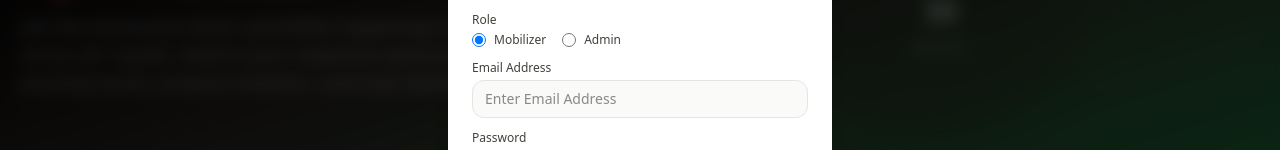
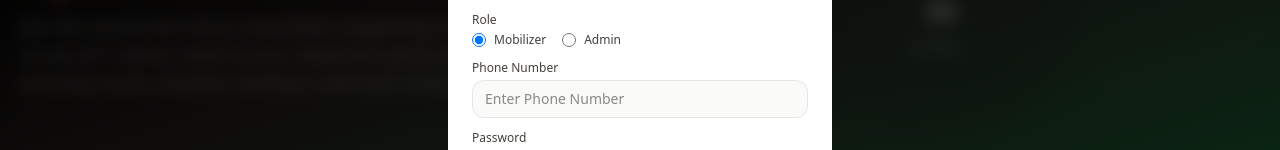
Before and after one commit to barackj370-pixel/csrgkenya, a React (Vite) app: page / in a window 1280 px wide. Both pictures are taken after a click on the button "Sign In". Shown: the part 282-432 px from the top of the page. Built offline with nearby package versions, Linux system fonts and the light colour scheme; no server answers; the database is empty.

Commit message:
Update AuthModal.tsx

```diff
--- a/src/components/ui/AuthModal.tsx
+++ b/src/components/ui/AuthModal.tsx
@@ -20,7 +20,7 @@ export default function AuthModal({ isOpen, onClose }: AuthModalProps) {
 
   const [formData, setFormData] = useState({
     name: '',
-    email: '',
+    phone: '',
     password: '',
     role: 'MOBILIZER',
     wardId: ''
@@ -55,7 +55,7 @@ export default function AuthModal({ isOpen, onClose }: AuthModalProps) {
         const { data: user, error } = await supabase
           .from('User')
           .select('*')
-          .eq('email', formData.email)
+          .eq('phone', formData.phone)
           .eq('password', hashedPassword)
           .single();
 
@@ -65,7 +65,7 @@ export default function AuthModal({ isOpen, onClose }: AuthModalProps) {
 
         // Mock token for static site
         const token = 'mock-jwt-token-' + user.id;
-        login(token, { id: user.id, name: user.name, email: user.email, role: user.role, wardId: user.wardId });
+        login(token, { id: user.id, name: user.name, phone: user.phone, role: user.role, wardId: user.wardId });
 
         onClose();
         if (user.role === 'ADMIN') navigate('/admin');
@@ -73,14 +73,14 @@ export default function AuthModal({ isOpen, onClose }: AuthModalProps) {
 
       } else {
         // Register
-        const { data: existing } = await supabase.from('User').select('id').eq('email', formData.email).single();
-        if (existing) throw new Error('Email already registered');
+        const { data: existing } = await supabase.from('User').select('id').eq('phone', formData.phone).single();
+        if (existing) throw new Error('Phone number already registered');
 
         const { data: newUser, error } = await supabase
           .from('User')
           .insert([{
             name: formData.name,
-            email: formData.email,
+            phone: formData.phone,
             password: hashedPassword,
             role: formData.role,
             wardId: formData.wardId || null
@@ -91,7 +91,7 @@ export default function AuthModal({ isOpen, onClose }: AuthModalProps) {
         if (error || !newUser) throw new Error('Failed to register');
 
         const token = 'mock-jwt-token-' + newUser.id;
-        login(token, { id: newUser.id, name: newUser.name, email: newUser.email, role: newUser.role, wardId: newUser.wardId });
+        login(token, { id: newUser.id, name: newUser.name, phone: newUser.phone, role: newUser.role, wardId: newUser.wardId });
 
         onClose();
         if (newUser.role === 'ADMIN') navigate('/admin');
@@ -185,14 +185,14 @@ export default function AuthModal({ isOpen, onClose }: AuthModalProps) {
               )}
 
               <div>
-                <label className="block text-xs font-medium text-stone-700 mb-1">Email Address</label>
+                <label className="block text-xs font-medium text-stone-700 mb-1">Phone Number</label>
                 <input
                   required
-                  type="email"
-                  value={formData.email}
-                  onChange={e => setFormData({...formData, email: e.target.value})}
+                  type="tel"
+                  value={formData.phone}
+                  onChange={e => setFormData({...formData, phone: e.target.value})}
                   className="w-full bg-stone-50 border border-stone-200 rounded-xl px-3 py-2 text-sm focus:ring-2 focus:ring-stone-900 focus:border-transparent outline-none"
-                  placeholder="Enter Email Address"
+                  placeholder="Enter Phone Number"
                 />
               </div>
 
```
